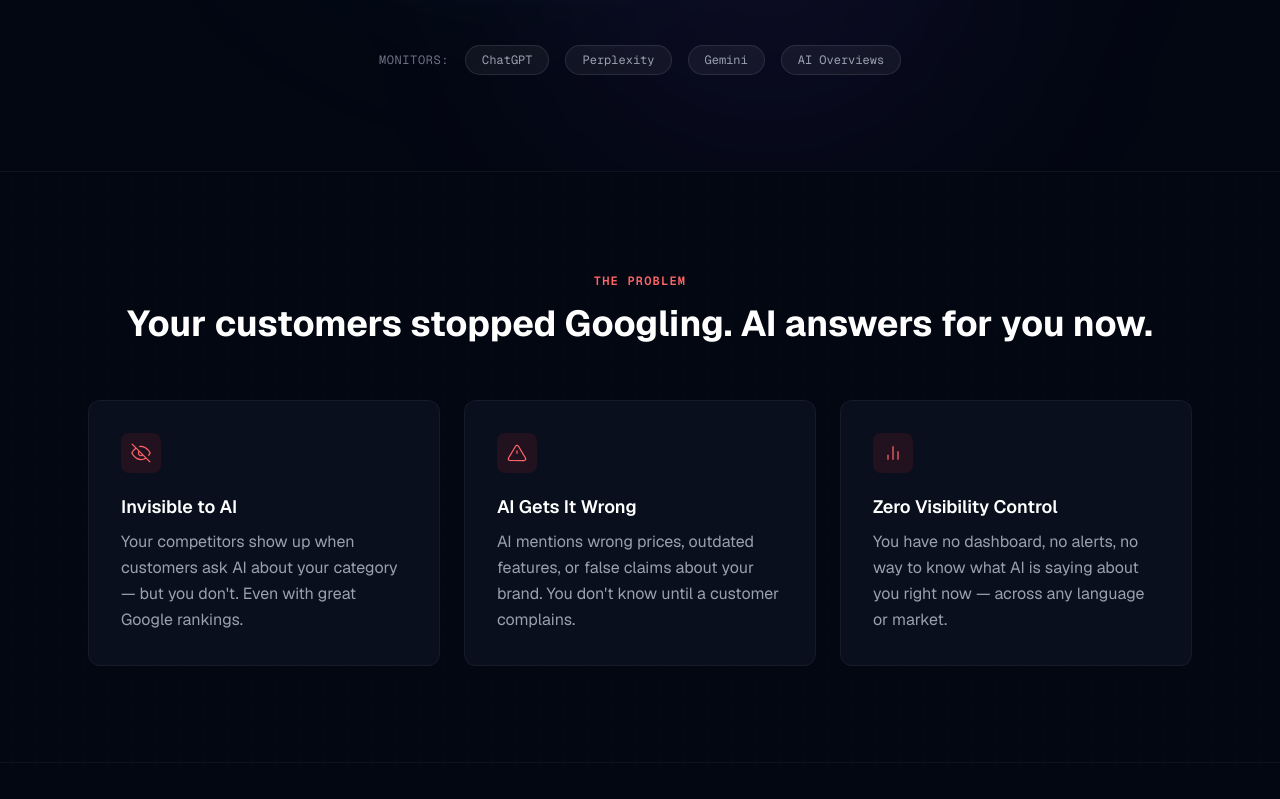
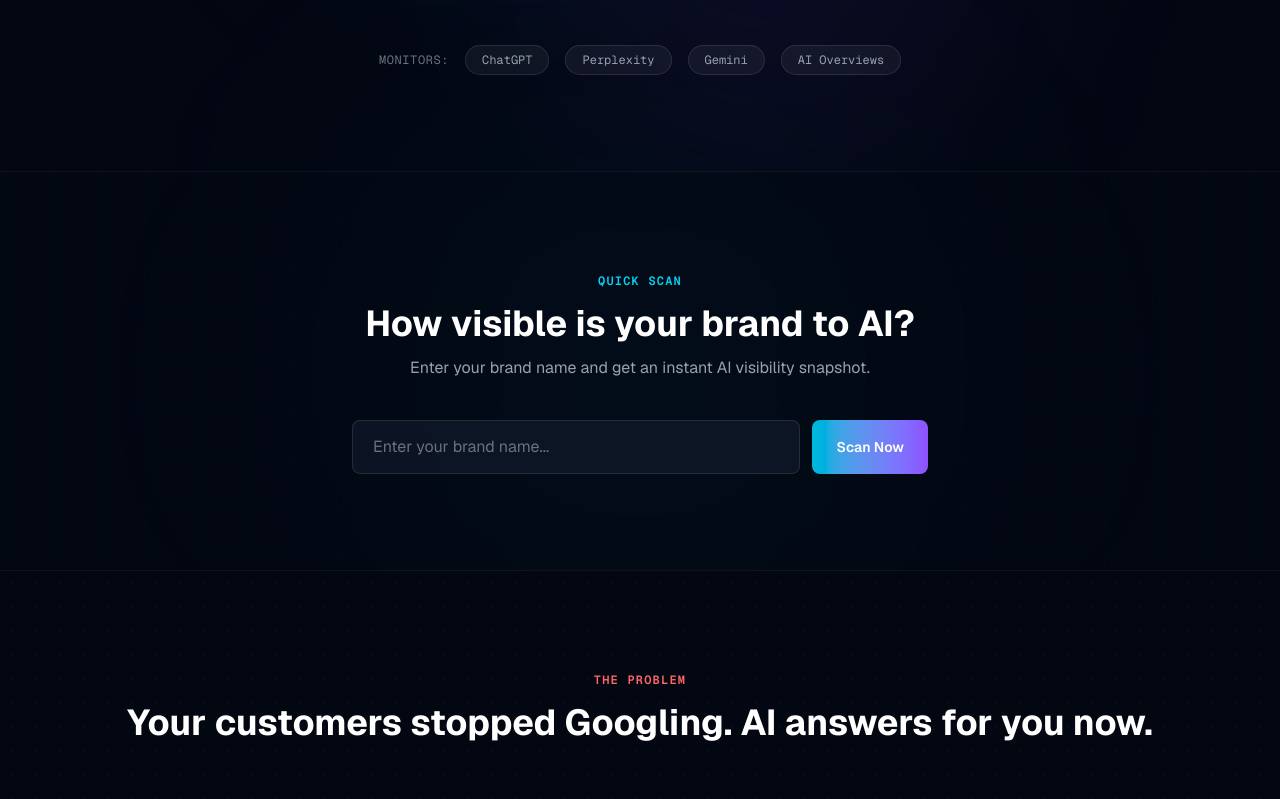
Before and after one commit to imheksa/ge0xa, a Next.js app: page / in a window 1280 px wide. Shown: the part 540-1339 px from the top of the page. Built offline with nearby package versions, Linux system fonts and the light colour scheme.

Commit message:
Add Quick Scan feature with brand input, simulated scan animation, and subscribe CTA

```diff
--- a/src/app/page.tsx
+++ b/src/app/page.tsx
@@ -1,5 +1,6 @@
 "use client";
 
+import { useState, useEffect } from "react";
 import { useI18n } from "@/i18n/context";
 
 function HexIcon({ className = "w-5 h-5" }: { className?: string }) {
@@ -568,11 +569,202 @@ function GradCapIcon() {
   );
 }
 
+function QuickScan() {
+  const [brand, setBrand] = useState("");
+  const [phase, setPhase] = useState<"idle" | "scanning" | "done">("idle");
+  const [scanProgress, setScanProgress] = useState(0);
+  const [results, setResults] = useState({ soa: 0, accuracy: 0, citation: 0, engines: 0 });
+
+  function startScan() {
+    if (!brand.trim()) return;
+    setPhase("scanning");
+    setScanProgress(0);
+
+    const seed = brand.trim().length;
+    const finalResults = {
+      soa: 15 + (seed * 7) % 35,
+      accuracy: 45 + (seed * 11) % 40,
+      citation: 5 + (seed * 3) % 25,
+      engines: 1 + (seed % 3),
+    };
+
+    let progress = 0;
+    const interval = setInterval(() => {
+      progress += Math.random() * 15 + 5;
+      if (progress >= 100) {
+        progress = 100;
+        clearInterval(interval);
+        setScanProgress(100);
+        setTimeout(() => {
+          setResults(finalResults);
+          setPhase("done");
+        }, 400);
+      } else {
+        setScanProgress(Math.round(progress));
+      }
+    }, 300);
+  }
+
+  function reset() {
+    setPhase("idle");
+    setBrand("");
+    setScanProgress(0);
+  }
+
+  return (
+    <section className="relative bg-gray-950 py-24 border-t border-white/5">
+      <div className="absolute inset-0 bg-grid opacity-30" />
+      <div className="absolute top-1/2 left-1/2 -translate-x-1/2 -translate-y-1/2 w-[500px] h-[500px] bg-cyan-500/5 rounded-full blur-[150px]" />
+      <div className="relative mx-auto max-w-4xl px-6">
+        <div className="text-center">
+          <span className="font-mono text-xs font-semibold uppercase tracking-widest text-cyan-400">
+            Quick Scan
+          </span>
+          <h2 className="mt-3 text-3xl font-bold text-white sm:text-4xl">
+            How visible is your brand to AI?
+          </h2>
+          <p className="mt-3 text-gray-400">
+            Enter your brand name and get an instant AI visibility snapshot.
+          </p>
+        </div>
+
+        <div className="mt-10 mx-auto max-w-xl">
+          {phase === "idle" && (
+            <div className="flex gap-3">
+              <input
+                type="text"
+                value={brand}
+                onChange={(e) => setBrand(e.target.value)}
+                onKeyDown={(e) => e.key === "Enter" && startScan()}
+                placeholder="Enter your brand name..."
+                className="flex-1 rounded-lg border border-white/10 bg-gray-900/80 px-5 py-3.5 text-white placeholder:text-gray-500 focus:border-cyan-500/50 focus:outline-none focus:ring-1 focus:ring-cyan-500/30 transition-all"
+              />
+              <button
+                onClick={startScan}
+                className="rounded-lg bg-gradient-to-r from-cyan-500 to-violet-500 px-6 py-3.5 text-sm font-semibold text-white hover:from-cyan-400 hover:to-violet-400 transition-all whitespace-nowrap"
+              >
+                Scan Now
+              </button>
+            </div>
+          )}
+
+          {phase === "scanning" && (
+            <div className="rounded-xl border border-white/5 bg-gray-900/50 p-8 text-center">
+              <div className="inline-flex items-center gap-3 rounded-full border border-cyan-500/20 bg-cyan-500/5 px-4 py-2 text-sm font-mono text-cyan-400">
+                <span className="h-2 w-2 rounded-full bg-cyan-400 animate-pulse" />
+                Scanning &ldquo;{brand}&rdquo; across AI engines...
+              </div>
+              <div className="mt-6 mx-auto max-w-sm">
+                <div className="flex justify-between mb-2">
+                  <span className="text-xs font-mono text-gray-500">Progress</span>
+                  <span className="text-xs font-mono text-cyan-400">{scanProgress}%</span>
+                </div>
+                <div className="h-2 rounded-full bg-gray-800 overflow-hidden">
+                  <div
+                    className="h-2 rounded-full bg-gradient-to-r from-cyan-500 to-violet-500 transition-all duration-300"
+                    style={{ width: `${scanProgress}%` }}
+                  />
+                </div>
+                <div className="mt-4 space-y-1.5 text-left">
+                  <ScanStep label="Querying ChatGPT..." done={scanProgress > 25} />
+                  <ScanStep label="Querying Perplexity..." done={scanProgress > 45} />
+                  <ScanStep label="Querying Gemini..." done={scanProgress > 65} />
+                  <ScanStep label="Analyzing AI Overviews..." done={scanProgress > 85} />
+                </div>
+              </div>
+            </div>
+          )}
+
+          {phase === "done" && (
+            <div className="space-y-6">
+              <div className="rounded-xl border border-white/5 bg-gray-900/50 p-8">
+                <div className="flex items-center justify-between mb-6">
+                  <div>
+                    <h3 className="text-lg font-semibold text-white">{brand}</h3>
+                    <p className="text-xs text-gray-500 font-mono">AI Visibility Snapshot</p>
+                  </div>
+                  <button onClick={reset} className="text-xs text-gray-500 hover:text-gray-300 transition-colors">
+                    ← Scan another
+                  </button>
+                </div>
+
+                <div className="grid grid-cols-2 gap-4 sm:grid-cols-4">
+                  <ScanMetric label="Share of Answer" value={`${results.soa}%`} color="text-cyan-400" status={results.soa > 30 ? "ok" : "low"} />
+                  <ScanMetric label="Accuracy" value={`${results.accuracy}%`} color="text-violet-400" status={results.accuracy > 70 ? "ok" : "warning"} />
+                  <ScanMetric label="Citation Rate" value={`${results.citation}%`} color="text-emerald-400" status={results.citation > 15 ? "ok" : "low"} />
+                  <ScanMetric label="Engines Found" value={`${results.engines}/4`} color="text-amber-400" status={results.engines >= 3 ? "ok" : "warning"} />
+                </div>
+
+                <div className="mt-6 space-y-3">
+                  <div className="flex items-center gap-3 rounded-lg border border-white/5 bg-gray-950/50 px-4 py-3">
+                    <span className="h-2 w-2 rounded-full bg-red-400" />
+                    <span className="text-sm text-gray-300">Low AI visibility — competitors may dominate your category</span>
+                  </div>
+                  <div className="flex items-center gap-3 rounded-lg border border-white/5 bg-gray-950/50 px-4 py-3">
+                    <span className="h-2 w-2 rounded-full bg-amber-400" />
+                    <span className="text-sm text-gray-300">Potential misinformation detected in {4 - results.engines} engine(s)</span>
+                  </div>
+                  <div className="flex items-center gap-3 rounded-lg border border-white/5 bg-gray-950/50 px-4 py-3">
+                    <span className="h-2 w-2 rounded-full bg-cyan-400" />
+                    <span className="text-sm text-gray-300">Full audit needed to uncover detailed accuracy issues</span>
+                  </div>
+                </div>
+              </div>
+
+              <div className="text-center">
+                <a
+                  href="#contact"
+                  className="inline-block rounded-lg bg-gradient-to-r from-cyan-500 to-violet-500 px-8 py-4 text-base font-semibold text-white shadow-lg shadow-cyan-500/20 hover:shadow-cyan-500/40 hover:from-cyan-400 hover:to-violet-400 transition-all"
+                >
+                  Subscribe for Detail Report
+                </a>
+                <p className="mt-3 text-xs text-gray-500">
+                  Get a full breakdown of AI responses, misinformation alerts, and competitor analysis.
+                </p>
+              </div>
+            </div>
+          )}
+        </div>
+      </div>
+    </section>
+  );
+}
+
+function ScanStep({ label, done }: { label: string; done: boolean }) {
+  return (
+    <div className="flex items-center gap-2">
+      {done ? (
+        <span className="text-emerald-400 text-xs">✓</span>
+      ) : (
+        <span className="h-3 w-3 rounded-full border border-gray-600 animate-pulse" />
+      )}
+      <span className={`text-xs font-mono ${done ? "text-gray-400" : "text-gray-600"}`}>{label}</span>
+    </div>
+  );
+}
+
+function ScanMetric({ label, value, color, status }: { label: string; value: string; color: string; status: string }) {
+  return (
+    <div className="rounded-lg border border-white/5 bg-gray-950/50 p-4 text-center">
+      <p className="text-xs font-mono text-gray-500 uppercase tracking-wider">{label}</p>
+      <p className={`mt-2 text-2xl font-bold ${color}`}>{value}</p>
+      <span className={`mt-1 inline-block rounded-full px-2 py-0.5 text-[10px] font-mono ${
+        status === "ok" ? "bg-emerald-500/10 text-emerald-400" :
+        status === "warning" ? "bg-amber-500/10 text-amber-400" :
+        "bg-red-500/10 text-red-400"
+      }`}>
+        {status === "ok" ? "Good" : status === "warning" ? "Needs Work" : "Low"}
+      </span>
+    </div>
+  );
+}
+
 export default function Home() {
   return (
     <>
       <Navbar />
       <Hero />
+      <QuickScan />
       <Problem />
       <Solution />
       <Metrics />
```
